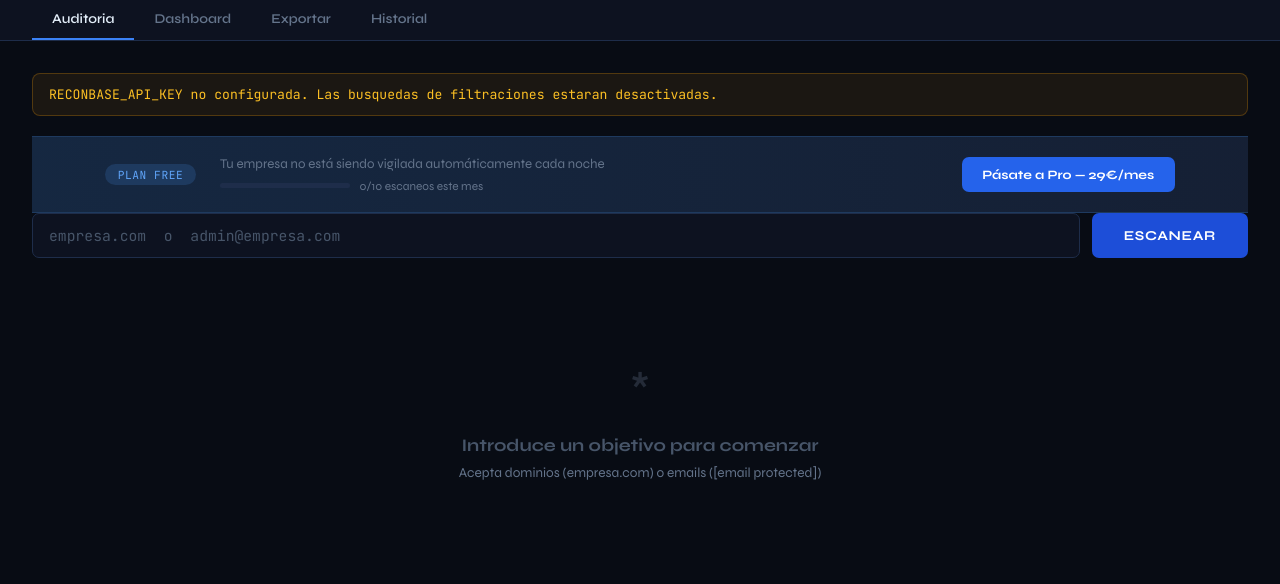
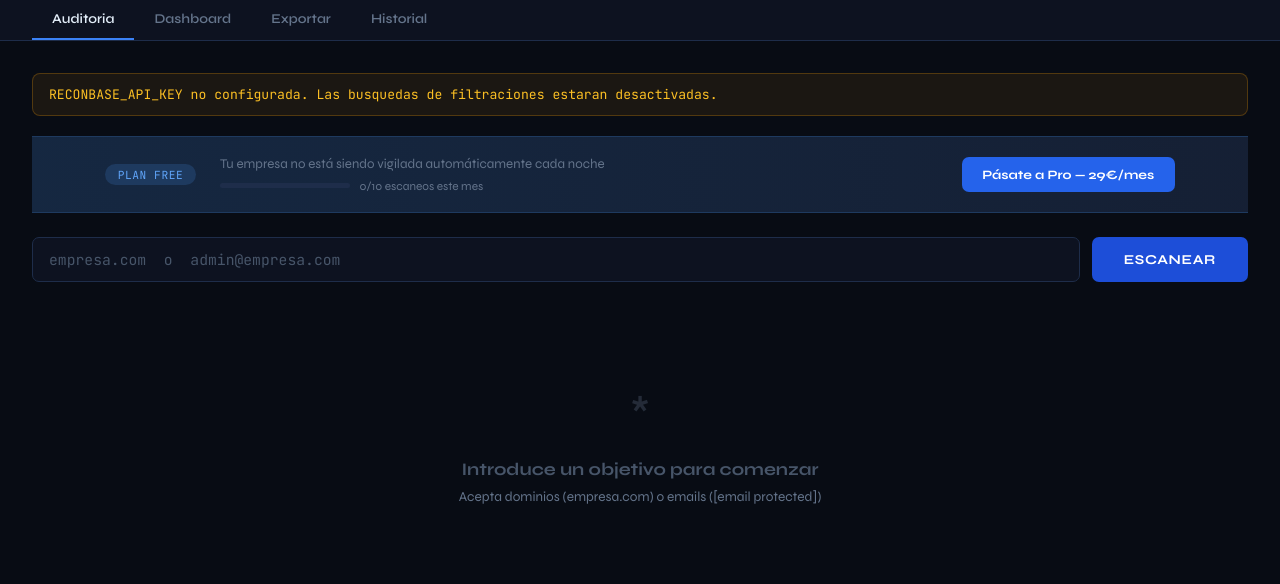
Before and after one commit to Lucassesma/ReconBase, a Flask app: page /app in a window 1280 px wide. Shown: the part 63-647 px from the top of the page. Run offline with Flask 3, Linux system fonts and the light colour scheme; the visitor is signed in with stand-in values (Sample User, id 1); data that the repository does not hold is empty; some libraries are stand-ins or nearby versions.

Commit message:
Panel: padding-top para separar banner del contenido
Co-Authored-By: Claude Sonnet 4.6 <noreply@anthropic.com>

```diff
--- a/templates/app.html
+++ b/templates/app.html
@@ -92,7 +92,7 @@ a{text-decoration:none;color:inherit}
 .btn-export.secondary{background:transparent;border:1px solid var(--border);color:var(--text)}
 .btn-export.secondary:hover{border-color:var(--blue-lt)}
 .panel{display:none}
-.panel.active{display:block}
+.panel.active{display:block;padding-top:1.5rem}
 .hist-table{width:100%;border-collapse:collapse;font-size:.83rem;margin-top:1rem}
 .hist-table th{text-align:left;padding:.5rem .75rem;color:var(--dim);font-size:.7rem;font-family:'JetBrains Mono',monospace;letter-spacing:.06em;border-bottom:1px solid var(--border)}
 .hist-table td{padding:.65rem .75rem;border-bottom:1px solid rgba(30,45,74,.5)}
```
